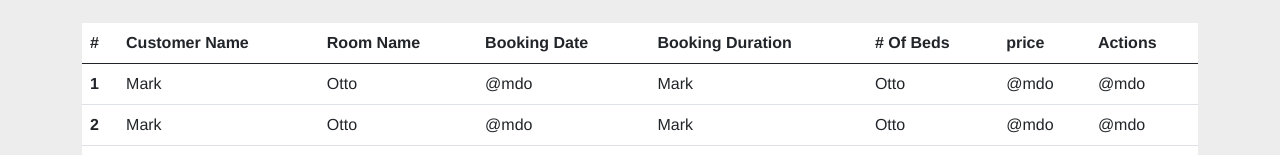
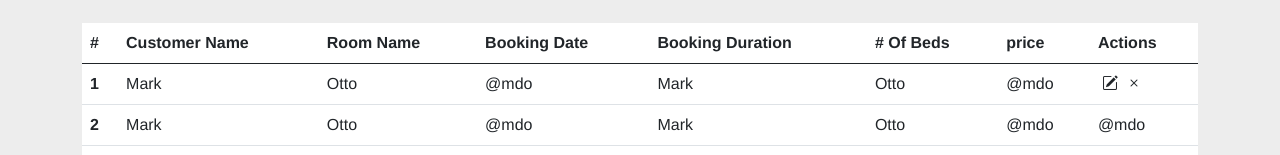
Before and after one commit to aymanElkhouly/hotel-booking-system, a Vue app: page / in a window 1280 px wide. Shown: the part 176-331 px from the top of the page. Built offline with nearby package versions, Linux system fonts and the light colour scheme.

Commit message:
implement booking list ui

```diff
--- a/src/modules/booking/components/booking-list/booking-list.js
+++ b/src/modules/booking/components/booking-list/booking-list.js
@@ -1,14 +1,26 @@
+import { mapGetters } from 'vuex'
 export default {
   name: 'booking-list',
   components: {},
   data () {
-    return {}
+    return {
+
+    }
   },
   created () {
 
   },
   mounted () {
   },
-  methods: {},
-  computed: {}
+  methods: {
+    create () {
+      this.$router.push({ name: 'createBooking' })
+    },
+    edit () {
+      this.$router.push({ name: 'editBooking', params: { id: '10' } })
+    }
+  },
+  computed: {
+    ...mapGetters({ bookingList: 'getBookings' })
+  }
 }
--- a/src/modules/booking/components/booking-list/booking-list.scss
+++ b/src/modules/booking/components/booking-list/booking-list.scss
@@ -2,8 +2,5 @@
   height: 100%;
   .create-btn{
     word-spacing: 2rem;
-    background-color: $btn-base-color;
-    text-transform: uppercase;
-    font-size: 15px;
   }
 }
--- a/src/modules/booking/components/booking-list/booking-list.vue
+++ b/src/modules/booking/components/booking-list/booking-list.vue
@@ -10,10 +10,10 @@
          <option value="1">One</option>
          <option value="2">Two</option>
          <option value="3">Three</option>
-         </select>
+       </select>
      </div>
      <div class="col-4 col-md-2 mt-md-0 mt-2">
-       <button class="btn btn-primary float-end clearfix create-btn">
+       <button @click="create" class="btn btn-primary float-end clearfix create-btn">
          +  Create
        </button>
      </div>
@@ -42,7 +42,14 @@
            <td>Mark</td>
            <td>Otto</td>
            <td>@mdo</td>
-           <td>@mdo</td>
+           <td>
+             <span class="mx-1">
+               <i @click="edit" class="bi bi-pencil-square"></i>
+             </span>
+             <span class="mx-1">
+               <i class="bi bi-x"></i>
+             </span>
+           </td>
          </tr>
          <tr>
            <th scope="row">2</th>
```
